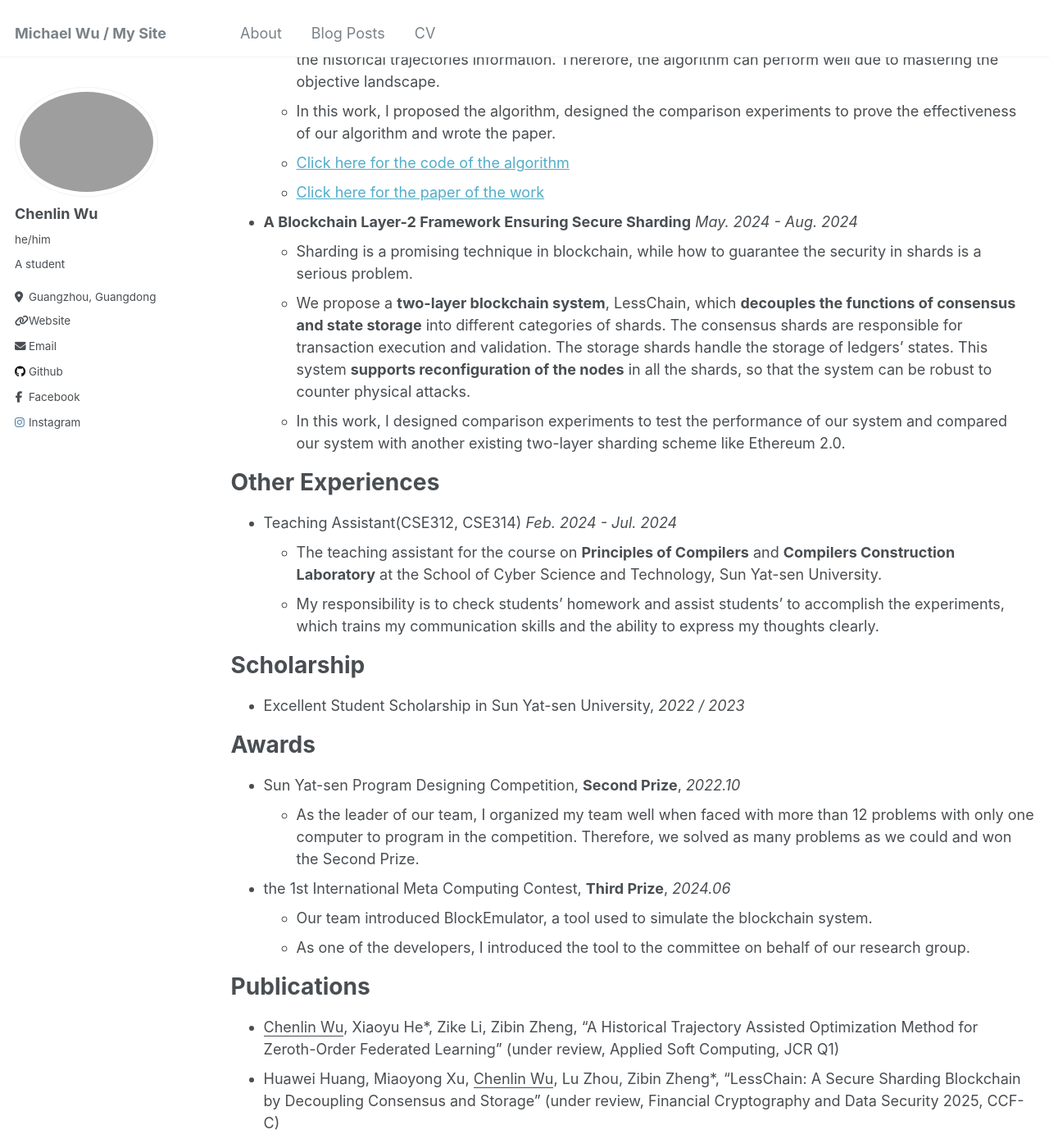
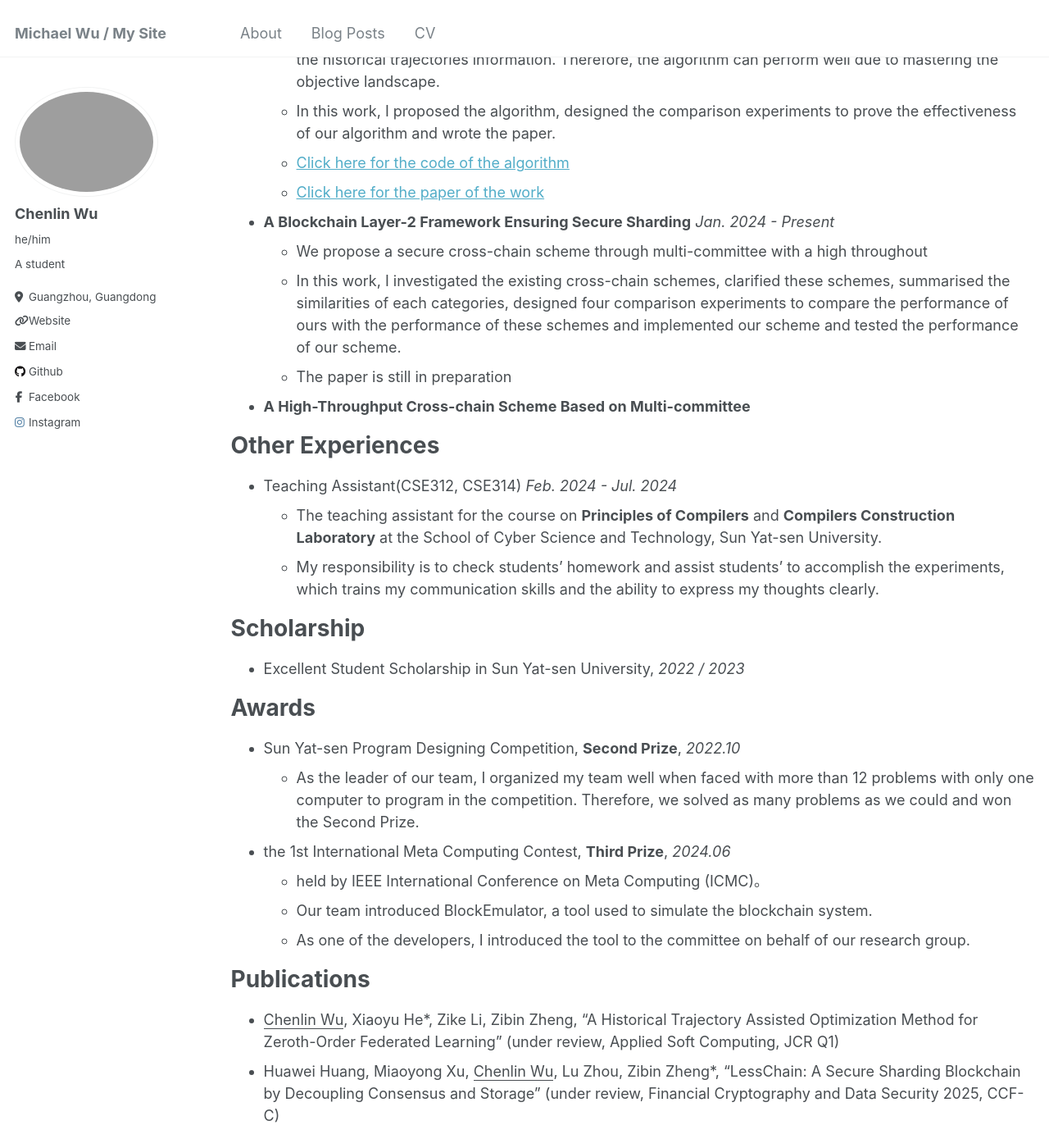
Before and after one commit to Michael112233/Michael112233.github.io, a Jekyll site: the page built from _pages/cv.md, in a window 1280 px wide and 1400 px high, scrolled down 1069 px. Shown: the whole window at 82% size. Built offline with Jekyll 4.4.1, drawn with Linux system fonts in a browser that asks for light colours.

Commit message:
modified:   _pages/cv.md 	modified:   files/michael_cv.pdf

```diff
--- a/_pages/cv.md
+++ b/_pages/cv.md
@@ -45,10 +45,12 @@ Research Experiences
   * [Click here for the code of the algorithm](https://github.com/Michael112233/Federated-Learning-ZO)
   * [Click here for the paper of the work](https://arxiv.org/abs/2409.15955)
 
-* **A Blockchain Layer-2 Framework Ensuring Secure Sharding** *May. 2024 - Aug. 2024*
-  * Sharding is a promising technique in blockchain, while how to guarantee the security in shards is a serious problem.
-  * We propose a **two-layer blockchain system**, LessChain, which **decouples the functions of consensus and state storage** into different categories of shards. The consensus shards are responsible for transaction execution and validation. The storage shards handle the storage of ledgers' states. This system **supports reconfiguration of the nodes** in all the shards, so that the system can be robust to counter physical attacks.
-  * In this work, I designed comparison experiments to test the performance of our system and compared our system with another existing two-layer sharding scheme like Ethereum 2.0.
+* **A Blockchain Layer-2 Framework Ensuring Secure Sharding** *Jan. 2024 - Present*
+  * We propose a secure cross-chain scheme through multi-committee with a high throughout
+  * In this work, I investigated the existing cross-chain schemes, clarified these schemes, summarised the similarities of each categories, designed four comparison experiments to compare the performance of ours with the performance of these schemes and implemented our scheme and tested the performance of our scheme.
+  * The paper is still in preparation
+
+* **A High-Throughput Cross-chain Scheme Based on Multi-committee**
 
 Other Experiences
 ======
@@ -65,6 +67,7 @@ Awards
 * Sun Yat-sen Program Designing Competition, **Second Prize**, *2022.10*
   * As the leader of our team, I organized my team well when faced with more than 12 problems with only one computer to program in the competition. Therefore, we solved as many problems as we could and won the Second Prize.
 * the 1st International Meta Computing Contest, **Third Prize**, *2024.06*
+  * held by IEEE International Conference on Meta Computing (ICMC)。
   * Our team introduced BlockEmulator, a tool used to simulate the blockchain system.
   * As one of the developers, I introduced the tool to the committee on behalf of our research group.
 
```
